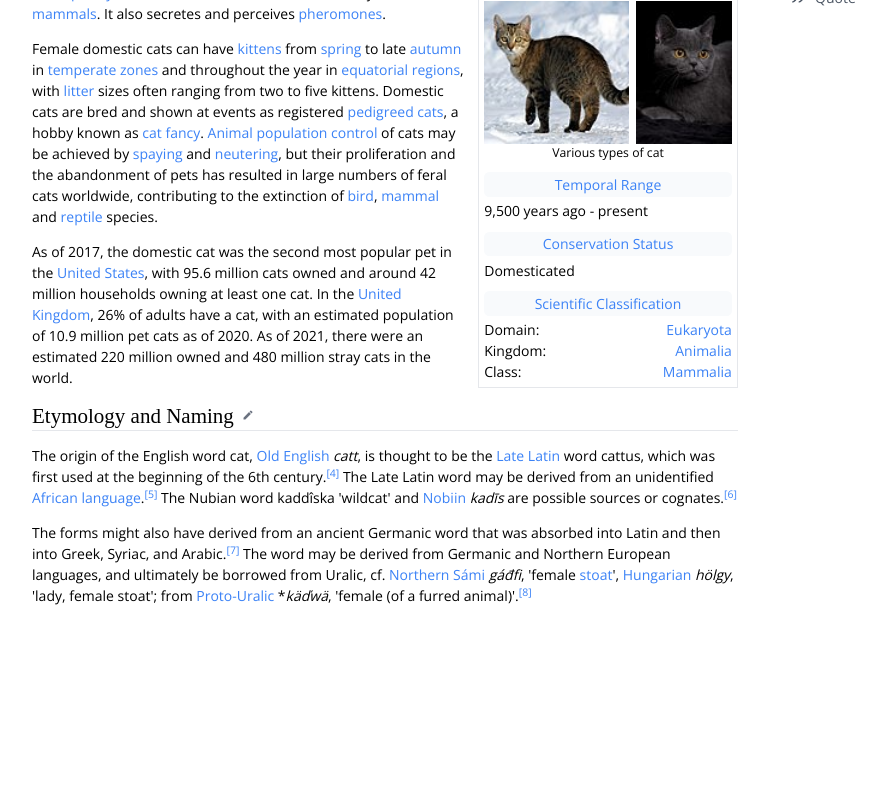
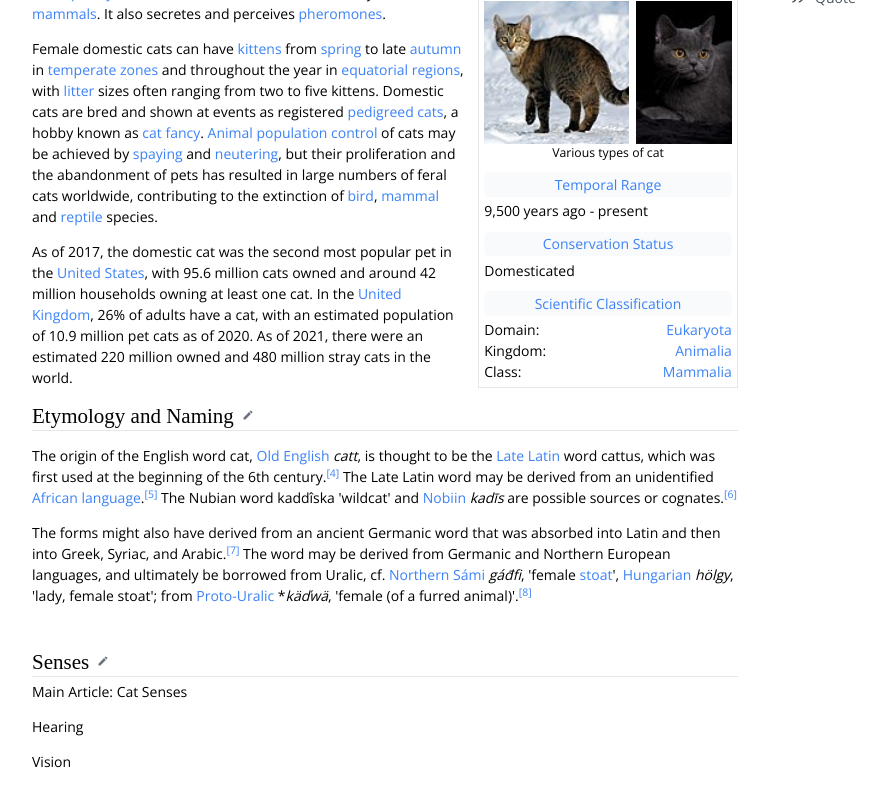
Before and after one commit to ace-lowder/wikipedia-redesign, a Next.js app: page / in a window 1280 px wide. Shown: the part 517-1317 px from the top of the page, without its empty margins (255-1139 px from the left). Before the commit the page ends 1151 px from the top, so only its background shows below. Built offline with nearby package versions, Linux system fonts and the light colour scheme.

Commit message:
Add placeholder Senses article section

```diff
--- /dev/null
+++ b/app/components/ArticleHeading.tsx
@@ -0,0 +1,18 @@
+import { MdEdit } from "react-icons/md";
+
+interface ArticleHeadingProps {
+  children: React.ReactNode;
+}
+
+const ArticleHeading = ({ children }: ArticleHeadingProps) => {
+  return (
+    <div className="flex items-center gap-0.5 border-b">
+      <h2>{children}</h2>
+      <button className="icon-button-sm mb-0.5 text-gray-500">
+        <MdEdit size={12} />
+      </button>
+    </div>
+  );
+};
+
+export default ArticleHeading;
--- a/app/components/article/Hearing.tsx
+++ b/app/components/article/Hearing.tsx
@@ -1,5 +1,5 @@
 const Hearing = () => {
-  return <div>Hearing</div>;
+  return <div className="w-full flex flex-col gap-4 md:block">Hearing</div>;
 };
 
 export default Hearing;
--- a/app/components/article/Overview.tsx
+++ b/app/components/article/Overview.tsx
@@ -1,5 +1,5 @@
+import ArticleHeading from "../ArticleHeading";
 import OverviewPanel from "./OverviewPanel";
-import { MdEdit } from "react-icons/md";
 
 const Overview = () => {
   return (
@@ -48,12 +48,7 @@ const Overview = () => {
           an estimated 220 million owned and 480 million stray cats in the
           world.
         </p>
-        <div className="flex items-center gap-0.5 border-b">
-          <h2>Etymology and Naming</h2>
-          <button className="icon-button-sm mb-0.5 text-gray-500">
-            <MdEdit size={12} />
-          </button>
-        </div>
+        <ArticleHeading>Etymology and Naming</ArticleHeading>
         <p>
           The origin of the English word cat, <a>Old English</a> <i>catt</i>, is
           thought to be the <a>Late Latin</a> word cattus, which was first used
--- a/app/components/article/Senses.tsx
+++ b/app/components/article/Senses.tsx
@@ -1,5 +1,18 @@
+import ArticleHeading from "../ArticleHeading";
+import Hearing from "./Hearing";
+import Vision from "./Vision";
+
 const Senses = () => {
-  return <div>Senses</div>;
+  return (
+    <div className="flex flex-col gap-4">
+      <div className="flex flex-col gap-1">
+        <ArticleHeading>Senses</ArticleHeading>
+        <p>Main Article: Cat Senses</p>
+      </div>
+      <Hearing />
+      <Vision />
+    </div>
+  );
 };
 
 export default Senses;
--- a/app/components/article/Vision.tsx
+++ b/app/components/article/Vision.tsx
@@ -1,5 +1,5 @@
 const Vision = () => {
-  return <div>Vision</div>;
+  return <div className="w-full flex flex-col gap-4 md:block">Vision</div>;
 };
 
 export default Vision;
--- a/app/page.tsx
+++ b/app/page.tsx
@@ -4,6 +4,7 @@ import Options from "./components/article/Options";
 import Title from "./components/article/Title";
 import Tools from "./components/sidebar/Tools";
 import Overview from "./components/article/Overview";
+import Senses from "./components/article/Senses";
 
 export default function Home() {
   return (
@@ -20,7 +21,10 @@ export default function Home() {
           <main className="grow min-w-full md:min-w-0 md:w-1/2">
             <Title>Cat</Title>
             <Options />
-            <Overview />
+            <div className="flex flex-col gap-6 md:gap-12">
+              <Overview />
+              <Senses />
+            </div>
           </main>
           <div
             id="right-sidebar"
```
